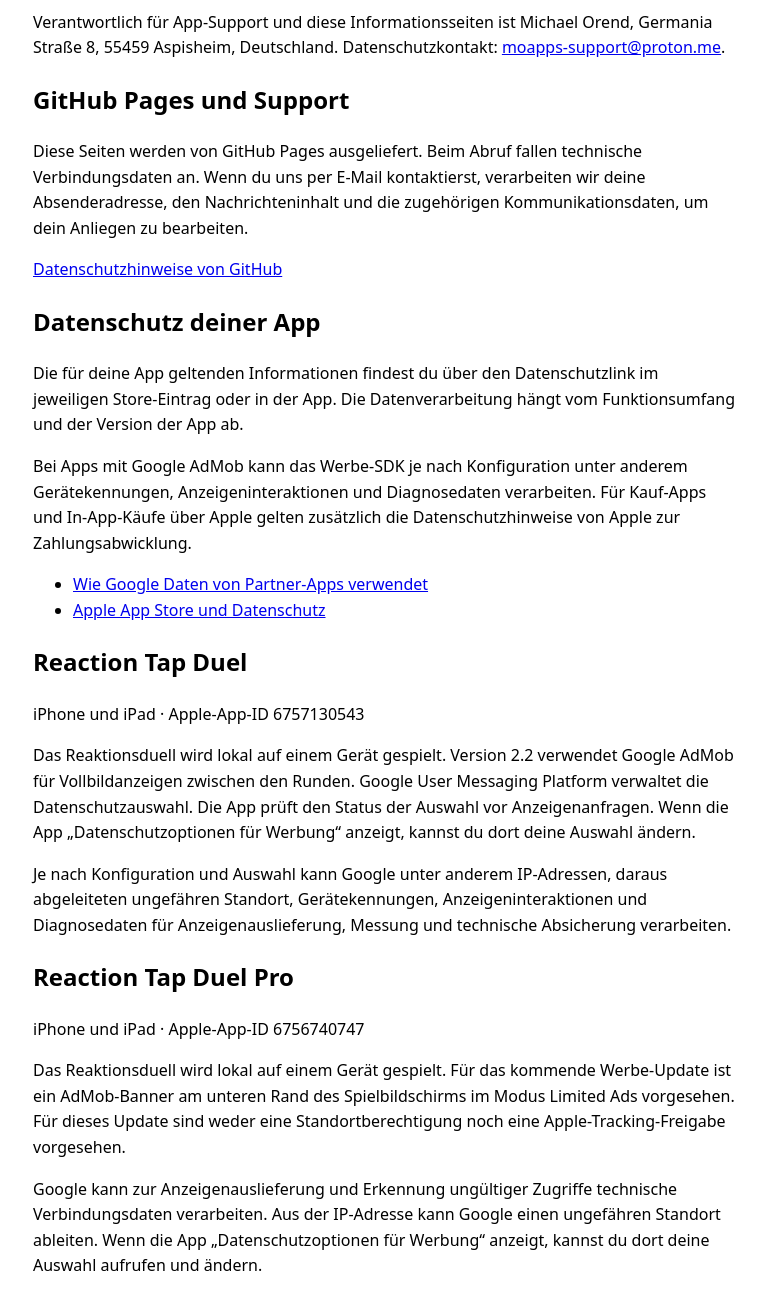
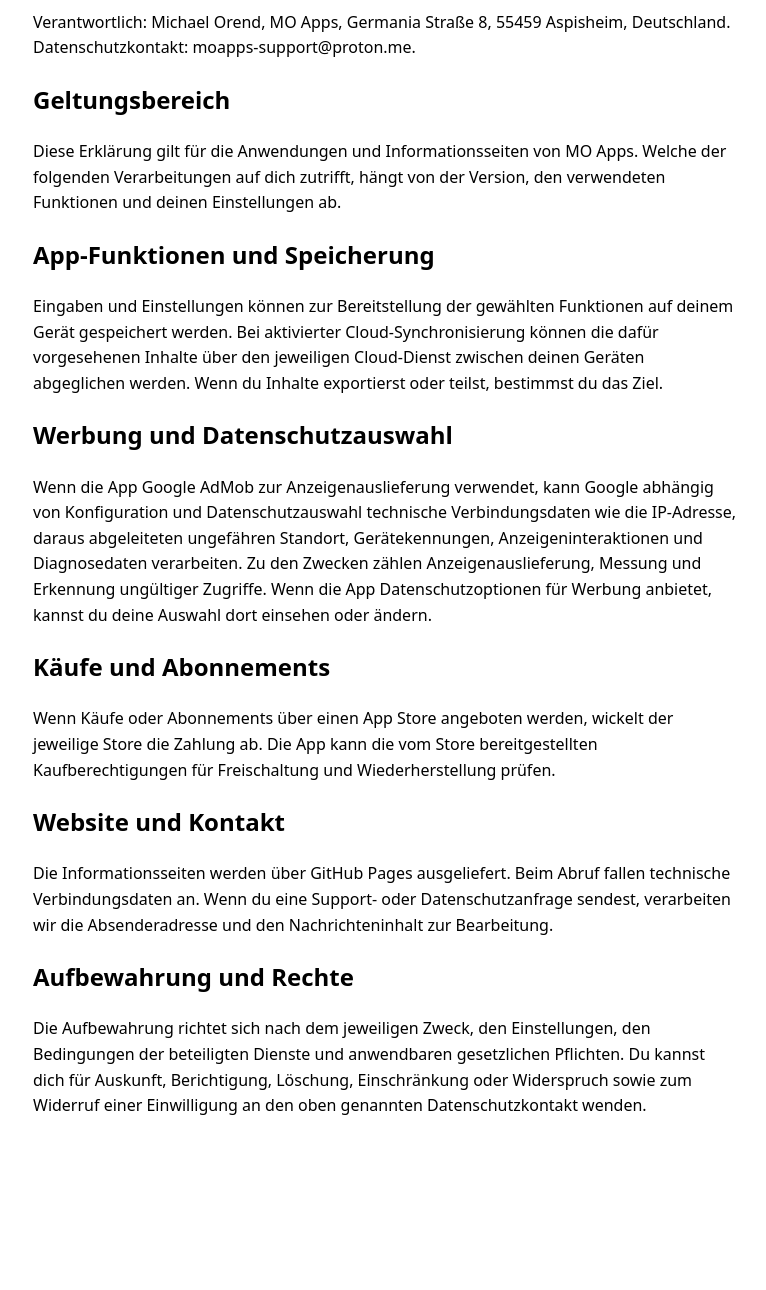
Before and after one commit to Patavan/patavan.github.io, a plain HTML site: page datenschutz.html in a window 1280 px wide. Shown: the part 95-1385 px from the top of the page, without its empty margins (255-1021 px from the left). After the commit the page ends 1246 px from the top, so only its background shows below. Drawn offline with Linux system fonts and the light colour scheme.

Commit message:
Zentrale App-Datenschutzerklärung neutral formulieren

```diff
--- a/datenschutz.html
+++ b/datenschutz.html
@@ -11,41 +11,20 @@ body {font: 1rem/1.6 system-ui,sans-serif; max-width: 44rem; margin: 2rem auto;
 </head>
 <body>
 <main>
-<h1>Datenschutz bei MO Apps</h1>
-<p>Verantwortlich für App-Support und diese Informationsseiten ist Michael Orend, Germania Straße 8, 55459 Aspisheim, Deutschland. Datenschutzkontakt: <a href="mailto:moapps-support@proton.me">moapps-support@proton.me</a>.</p>
-<h2>GitHub Pages und Support</h2>
-<p>Diese Seiten werden von GitHub Pages ausgeliefert. Beim Abruf fallen technische Verbindungsdaten an. Wenn du uns per E-Mail kontaktierst, verarbeiten wir deine Absenderadresse, den Nachrichteninhalt und die zugehörigen Kommunikationsdaten, um dein Anliegen zu bearbeiten.</p>
-<p><a href="https://docs.github.com/en/site-policy/privacy-policies/github-general-privacy-statement">Datenschutzhinweise von GitHub</a></p>
-<h2>Datenschutz deiner App</h2>
-<p>Die für deine App geltenden Informationen findest du über den Datenschutzlink im jeweiligen Store-Eintrag oder in der App. Die Datenverarbeitung hängt vom Funktionsumfang und der Version der App ab.</p>
-<p>Bei Apps mit Google AdMob kann das Werbe-SDK je nach Konfiguration unter anderem Gerätekennungen, Anzeigeninteraktionen und Diagnosedaten verarbeiten. Für Kauf-Apps und In-App-Käufe über Apple gelten zusätzlich die Datenschutzhinweise von Apple zur Zahlungsabwicklung.</p>
-<ul>
-<li><a href="https://policies.google.com/technologies/partner-sites?hl=de">Wie Google Daten von Partner-Apps verwendet</a></li>
-<li><a href="https://www.apple.com/legal/privacy/data/de/app-store/">Apple App Store und Datenschutz</a></li>
-</ul>
-<section id="reaction-tap-duel">
-  <h2>Reaction Tap Duel</h2>
-  <p>iPhone und iPad · Apple-App-ID 6757130543</p>
-  <p>Das Reaktionsduell wird lokal auf einem Gerät gespielt. Version 2.2 verwendet Google AdMob für Vollbildanzeigen zwischen den Runden. Google User Messaging Platform verwaltet die Datenschutzauswahl. Die App prüft den Status der Auswahl vor Anzeigenanfragen. Wenn die App „Datenschutzoptionen für Werbung“ anzeigt, kannst du dort deine Auswahl ändern.</p>
-  <p>Je nach Konfiguration und Auswahl kann Google unter anderem IP-Adressen, daraus abgeleiteten ungefähren Standort, Gerätekennungen, Anzeigeninteraktionen und Diagnosedaten für Anzeigenauslieferung, Messung und technische Absicherung verarbeiten.</p>
-</section>
-
-<section id="reaction-tap-duel-pro">
-  <h2>Reaction Tap Duel Pro</h2>
-  <p>iPhone und iPad · Apple-App-ID 6756740747</p>
-  <p>Das Reaktionsduell wird lokal auf einem Gerät gespielt. Für das kommende Werbe-Update ist ein AdMob-Banner am unteren Rand des Spielbildschirms im Modus Limited Ads vorgesehen. Für dieses Update sind weder eine Standortberechtigung noch eine Apple-Tracking-Freigabe vorgesehen.</p>
-  <p>Google kann zur Anzeigenauslieferung und Erkennung ungültiger Zugriffe technische Verbindungsdaten verarbeiten. Aus der IP-Adresse kann Google einen ungefähren Standort ableiten. Wenn die App „Datenschutzoptionen für Werbung“ anzeigt, kannst du dort deine Auswahl aufrufen und ändern.</p>
-  <p>Datenschutzfragen und Werbemeldungen: <a href="mailto:moapps-support@proton.me">moapps-support@proton.me</a>. <a href="https://policies.google.com/technologies/partner-sites?hl=de">Wie Google Daten von Partner-Apps verwendet</a></p>
-</section>
-
-<section id="own-course">
-  <h2>Own Course</h2>
-  <p>Die App speichert Ziele, Notizen und Einstellungen auf deinem Gerät. Wenn du die optionale iCloud-Synchronisierung aktivierst, gleicht die App Inhalte über deine private Apple-CloudKit-Datenbank ab. Die App verwendet eine CloudKit-Kennung zur Zuordnung. Das Abschalten beendet den Abgleich. Bereits synchronisierte Daten bleiben dabei in iCloud. Du löst Exporte und das Teilen selbst aus.</p>
-  <p>Bei verfügbaren Käufen oder Abos wickelt Apple die Zahlung ab. Own Course prüft die Kaufberechtigung über StoreKit zur Freischaltung und Wiederherstellung.</p>
-</section>
-
-<p>Für Auskunft, Berichtigung oder Löschung kannst du den Datenschutzkontakt oben nutzen.</p>
-<section lang="en"><h2>Privacy information</h2><p>These information pages are hosted on GitHub Pages. If you email us, we process your address and message to handle your request. Use the privacy link in your app or its store listing for app-specific information. Apps using Google AdMob may process advertising and device data depending on their configuration.</p></section>
+<h1>Datenschutzerklärung für MO Apps</h1>
+<p>Verantwortlich: Michael Orend, MO Apps, Germania Straße 8, 55459 Aspisheim, Deutschland. Datenschutzkontakt: moapps-support@proton.me.</p>
+<h2>Geltungsbereich</h2>
+<p>Diese Erklärung gilt für die Anwendungen und Informationsseiten von MO Apps. Welche der folgenden Verarbeitungen auf dich zutrifft, hängt von der Version, den verwendeten Funktionen und deinen Einstellungen ab.</p>
+<h2>App-Funktionen und Speicherung</h2>
+<p>Eingaben und Einstellungen können zur Bereitstellung der gewählten Funktionen auf deinem Gerät gespeichert werden. Bei aktivierter Cloud-Synchronisierung können die dafür vorgesehenen Inhalte über den jeweiligen Cloud-Dienst zwischen deinen Geräten abgeglichen werden. Wenn du Inhalte exportierst oder teilst, bestimmst du das Ziel.</p>
+<h2>Werbung und Datenschutzauswahl</h2>
+<p>Wenn die App Google AdMob zur Anzeigenauslieferung verwendet, kann Google abhängig von Konfiguration und Datenschutzauswahl technische Verbindungsdaten wie die IP-Adresse, daraus abgeleiteten ungefähren Standort, Gerätekennungen, Anzeigeninteraktionen und Diagnosedaten verarbeiten. Zu den Zwecken zählen Anzeigenauslieferung, Messung und Erkennung ungültiger Zugriffe. Wenn die App Datenschutzoptionen für Werbung anbietet, kannst du deine Auswahl dort einsehen oder ändern.</p>
+<h2>Käufe und Abonnements</h2>
+<p>Wenn Käufe oder Abonnements über einen App Store angeboten werden, wickelt der jeweilige Store die Zahlung ab. Die App kann die vom Store bereitgestellten Kaufberechtigungen für Freischaltung und Wiederherstellung prüfen.</p>
+<h2>Website und Kontakt</h2>
+<p>Die Informationsseiten werden über GitHub Pages ausgeliefert. Beim Abruf fallen technische Verbindungsdaten an. Wenn du eine Support- oder Datenschutzanfrage sendest, verarbeiten wir die Absenderadresse und den Nachrichteninhalt zur Bearbeitung.</p>
+<h2>Aufbewahrung und Rechte</h2>
+<p>Die Aufbewahrung richtet sich nach dem jeweiligen Zweck, den Einstellungen, den Bedingungen der beteiligten Dienste und anwendbaren gesetzlichen Pflichten. Du kannst dich für Auskunft, Berichtigung, Löschung, Einschränkung oder Widerspruch sowie zum Widerruf einer Einwilligung an den oben genannten Datenschutzkontakt wenden.</p>
 </main>
 </body>
 </html>
```
